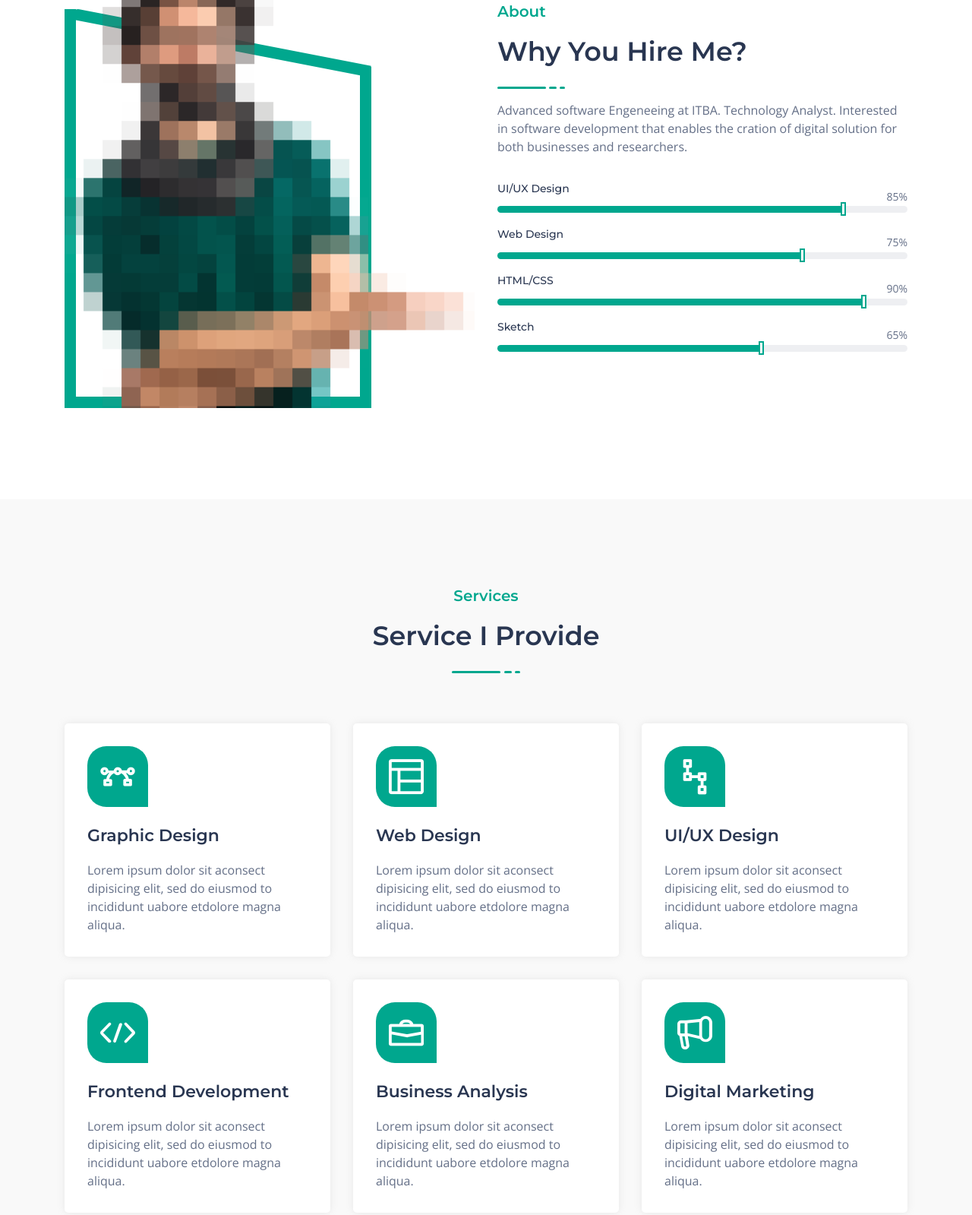
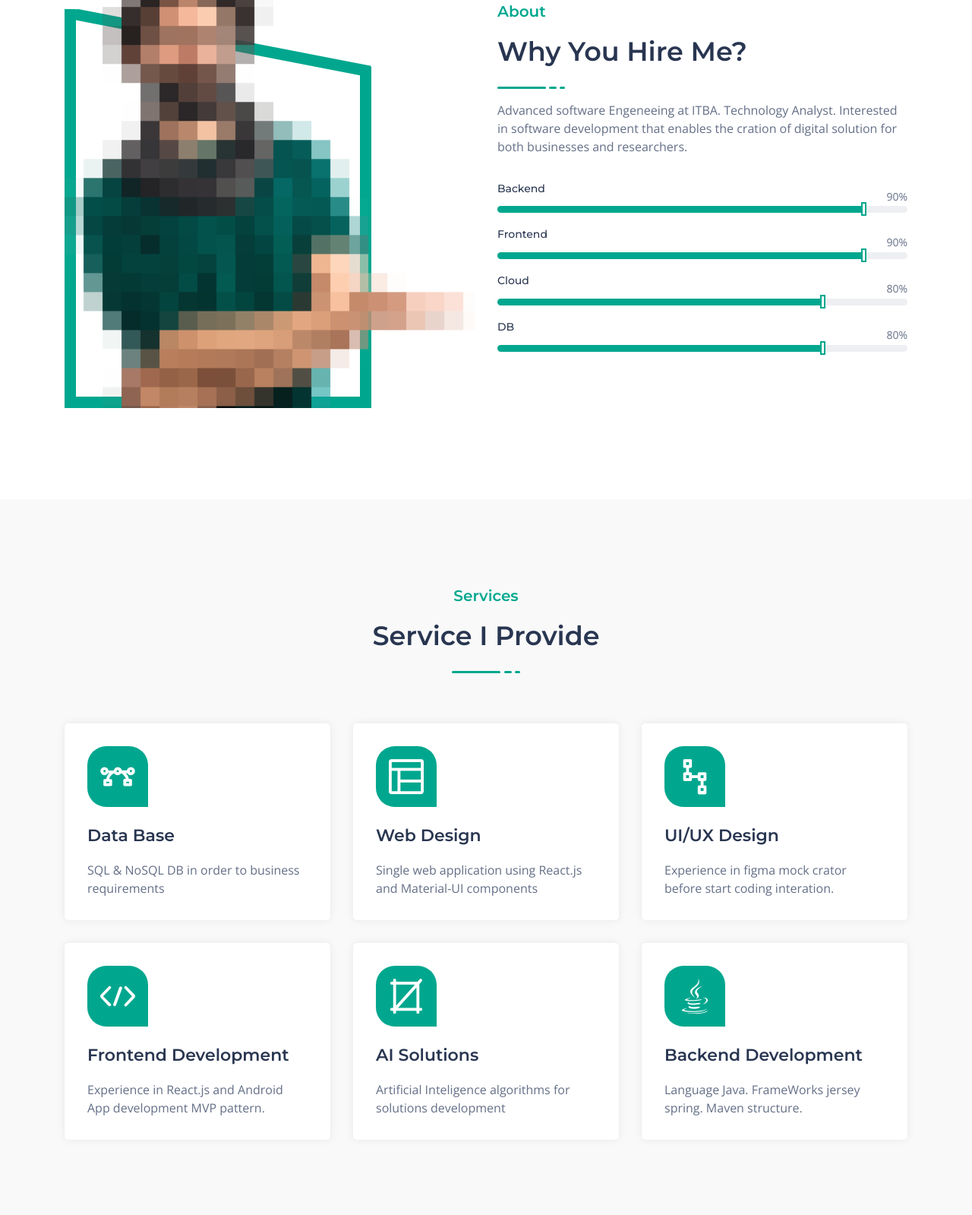
Before and after one commit to TomasBacigalupo/CV-Portfolio, a plain HTML site: page index.html in a window 1280 px wide. Shown: the part 1116-2715 px from the top of the page at 76% size. Drawn offline with nearby package versions, Linux system fonts and the light colour scheme.

Commit message:
update skils

```diff
--- a/index.html
+++ b/index.html
@@ -160,33 +160,7 @@
                         <div class="about_skills pt-15">
                             <div class="skill_item mt-20">
                                 <div class="skill_header">
-                                    <h6 class="skill_title">UI/UX Design</h6>
-                                    <div class="skill_percentage">
-                                        <p><span class="counter">85</span>%</p>
-                                    </div>
-                                </div>
-                                <div class="skill_bar">
-                                    <div class="bar_inner">
-                                        <div class="bar progress_line" data-width="85"></div>
-                                    </div>
-                                </div>
-                            </div> <!-- skill item -->
-                            <div class="skill_item mt-20">
-                                <div class="skill_header">
-                                    <h6 class="skill_title">Web Design</h6>
-                                    <div class="skill_percentage">
-                                        <p><span class="counter">75</span>%</p>
-                                    </div>
-                                </div>
-                                <div class="skill_bar">
-                                    <div class="bar_inner">
-                                        <div class="bar progress_line" data-width="75"></div>
-                                    </div>
-                                </div>
-                            </div> <!-- skill item -->
-                            <div class="skill_item mt-20">
-                                <div class="skill_header">
-                                    <h6 class="skill_title">HTML/CSS</h6>
+                                    <h6 class="skill_title">Backend</h6>
                                     <div class="skill_percentage">
                                         <p><span class="counter">90</span>%</p>
                                     </div>
@@ -199,14 +173,40 @@
                             </div> <!-- skill item -->
                             <div class="skill_item mt-20">
                                 <div class="skill_header">
-                                    <h6 class="skill_title">Sketch</h6>
+                                    <h6 class="skill_title">Frontend</h6>
                                     <div class="skill_percentage">
-                                        <p><span class="counter">65</span>%</p>
+                                        <p><span class="counter">90</span>%</p>
                                     </div>
                                 </div>
                                 <div class="skill_bar">
                                     <div class="bar_inner">
-                                        <div class="bar progress_line" data-width="65"></div>
+                                        <div class="bar progress_line" data-width="90"></div>
+                                    </div>
+                                </div>
+                            </div> <!-- skill item -->
+                            <div class="skill_item mt-20">
+                                <div class="skill_header">
+                                    <h6 class="skill_title">Cloud</h6>
+                                    <div class="skill_percentage">
+                                        <p><span class="counter">80</span>%</p>
+                                    </div>
+                                </div>
+                                <div class="skill_bar">
+                                    <div class="bar_inner">
+                                        <div class="bar progress_line" data-width="80"></div>
+                                    </div>
+                                </div>
+                            </div> <!-- skill item -->
+                            <div class="skill_item mt-20">
+                                <div class="skill_header">
+                                    <h6 class="skill_title">DB</h6>
+                                    <div class="skill_percentage">
+                                        <p><span class="counter">80</span>%</p>
+                                    </div>
+                                </div>
+                                <div class="skill_bar">
+                                    <div class="bar_inner">
+                                        <div class="bar progress_line" data-width="80"></div>
                                     </div>
                                 </div>
                             </div> <!-- skill item -->
@@ -243,8 +243,8 @@
                             <i class="lni lni-vector"></i>
                         </div>
                         <div class="service_content">
-                            <h4 class="service_title"><a href="#">Graphic Design</a></h4>
-                            <p>Lorem ipsum dolor sit aconsect dipisicing elit, sed do eiusmod to incididunt uabore etdolore magna aliqua.</p>
+                            <h4 class="service_title"><a href="#">Data Base</a></h4>
+                            <p>SQL & NoSQL DB in order to business requirements</p>
                         </div>
                     </div> <!-- single service -->
                 </div>
@@ -255,7 +255,7 @@
                         </div>
                         <div class="service_content">
                             <h4 class="service_title"><a href="#">Web Design</a></h4>
-                            <p>Lorem ipsum dolor sit aconsect dipisicing elit, sed do eiusmod to incididunt uabore etdolore magna aliqua.</p>
+                            <p> Single web application using React.js and Material-UI components </p>
                         </div>
                     </div> <!-- single service -->
                 </div>
@@ -266,7 +266,7 @@
                         </div>
                         <div class="service_content">
                             <h4 class="service_title"><a href="#">UI/UX Design</a></h4>
-                            <p>Lorem ipsum dolor sit aconsect dipisicing elit, sed do eiusmod to incididunt uabore etdolore magna aliqua.</p>
+                            <p>Experience in figma mock crator before start coding interation.</p>
                         </div>
                     </div> <!-- single service -->
                 </div>
@@ -277,29 +277,29 @@
                         </div>
                         <div class="service_content">
                             <h4 class="service_title"><a href="#">Frontend Development</a></h4>
-                            <p>Lorem ipsum dolor sit aconsect dipisicing elit, sed do eiusmod to incididunt uabore etdolore magna aliqua.</p>
+                            <p>Experience in React.js and Android App development MVP pattern.</p>
                         </div>
                     </div> <!-- single service -->
                 </div>
                 <div class="col-lg-4 col-sm-6">
                     <div class="single_service mt-30 wow fadeInUpBig" data-wow-duration="1.3s" data-wow-delay="0.5s">
                         <div class="service_icon">
-                            <i class="lni lni-briefcase"></i>
+                            <i class="lni lni-crop"></i>
                         </div>
                         <div class="service_content">
-                            <h4 class="service_title"><a href="#">Business Analysis</a></h4>
-                            <p>Lorem ipsum dolor sit aconsect dipisicing elit, sed do eiusmod to incididunt uabore etdolore magna aliqua.</p>
+                            <h4 class="service_title"><a href="#">AI Solutions</a></h4>
+                            <p>Artificial Inteligence algorithms for solutions development</p>
                         </div>
                     </div> <!-- single service -->
                 </div>
                 <div class="col-lg-4 col-sm-6">
                     <div class="single_service mt-30 wow fadeInUpBig" data-wow-duration="1.3s" data-wow-delay="0.8s">
                         <div class="service_icon">
-                            <i class="lni lni-bullhorn"></i>
+                            <i class="lni lni-java"></i>
                         </div>
                         <div class="service_content">
-                            <h4 class="service_title"><a href="#">Digital Marketing</a></h4>
-                            <p>Lorem ipsum dolor sit aconsect dipisicing elit, sed do eiusmod to incididunt uabore etdolore magna aliqua.</p>
+                            <h4 class="service_title"><a href="#">Backend Development</a></h4>
+                            <p>Language Java. FrameWorks jersey spring. Maven structure.</p>
                         </div>
                     </div> <!-- single service -->
                 </div>
```
